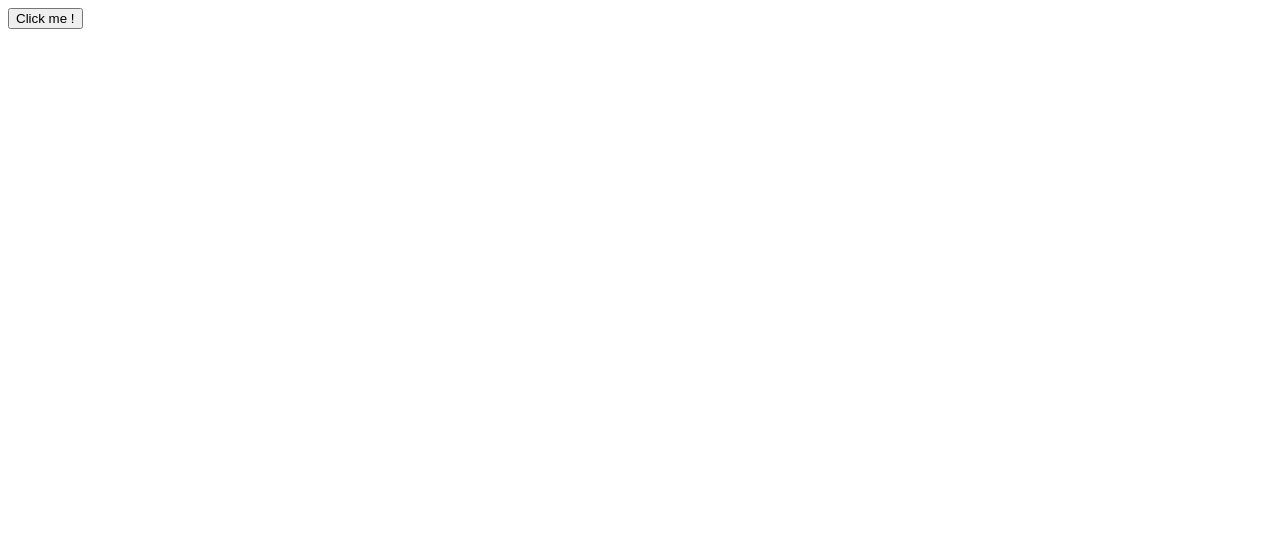
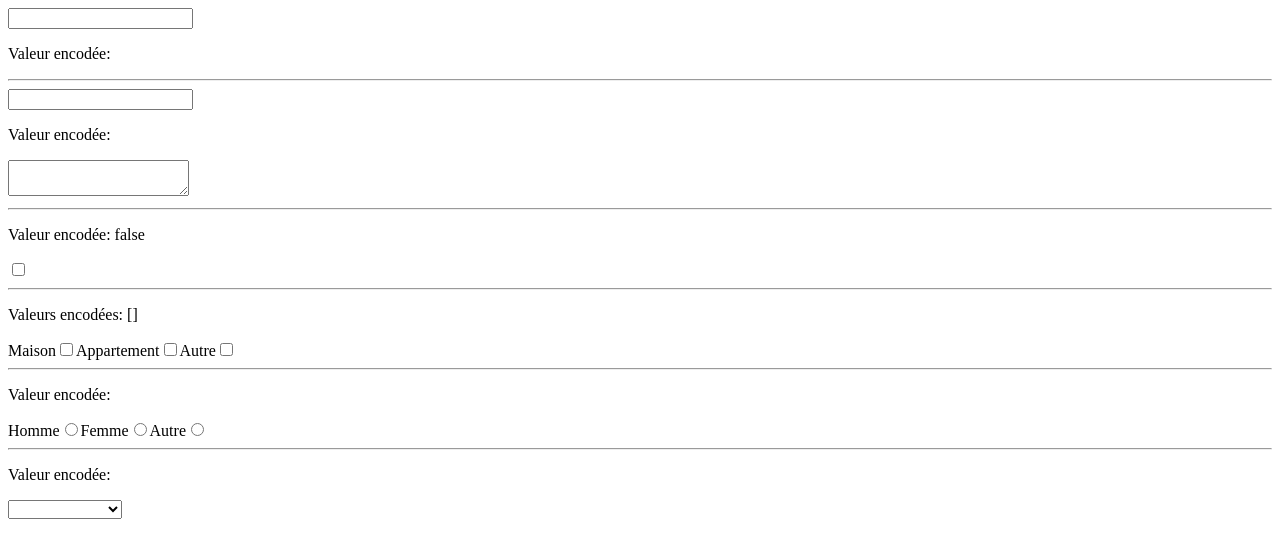
Before and after one commit to BStormTraining-Vue-js/Demo1, a Vue app: page / in a window 1280 px wide. Shown: the top 558 px of the page. Built offline with nearby package versions, Linux system fonts and the light colour scheme.

Commit message:
Inpur binding

```diff
--- a/src/App.vue
+++ b/src/App.vue
@@ -1,14 +1,54 @@
 <script setup>
-const middleClick = () => {
-    alert('Vous avez cliquez sur le bouton central !');
-};
-const rightClick = () => {
-    alert('Vous avez cliquez sur le bouton droit !');
-};
+import { ref } from 'vue';
+const name = ref(null);
+const text = ref(null);
+const checked = ref(false);
+const categories = ref([]);
+const gender = ref(null);
+const country = ref(null);
 </script>
 
 <template>
-    <button @click.middle="middleClick" @click.right.prevent="rightClick">Click me !</button>
+    <!-- sans v-model -->
+    <input :value="name" @input="e => name = e.target.value">
+    <!-- utilisations basiques -->
+    <!-- text -->
+    <p>Valeur encodée: {{ name }}</p>
+    <hr>
+    <input v-model="name">
+    <!-- textearea -->
+    <p>Valeur encodée: {{ text }}</p>
+    <textarea v-model="text"></textarea>
+    <hr>
+    <!-- checkbox -->
+    <p>Valeur encodée: {{ checked }}</p>
+    <input type="checkbox" v-model="checked">
+    <hr>
+    <!-- checkbox multiple -->
+    <p>Valeurs encodées: {{ categories }}</p>
+    <label for="House">Maison</label>
+    <input id="House" type="checkbox" v-model="categories" value="HOUSE">
+    <label for="Appartment">Appartement</label>
+    <input id="Appartment" type="checkbox" v-model="categories" value="APPARTMENT">
+    <label for="Other">Autre</label>
+    <input id="Other" type="checkbox" v-model="categories" value="OTHER">
+    <hr>
+    <!-- radio -->
+    <p>Valeur encodée: {{ gender }}</p>
+    <label for="Male">Homme</label>
+    <input id="Male" type="radio" v-model="gender" value="MALE">
+    <label for="Female">Femme</label>
+    <input id="Female" type="radio" v-model="gender" value="FEMALE">
+    <label for="Other">Autre</label>
+    <input id="Other" type="radio" v-model="gender" value="OTHER">
+    <hr>
+    <!-- select -->
+    <p>Valeur encodée: {{ country }}</p>
+    <select v-model="country">
+        <option value="BE">Belgique</option>
+        <option value="FR">France</option>
+        <option value="UK">Royaumes unis</option>
+    </select>
 </template>
 
 <style scoped>
```
